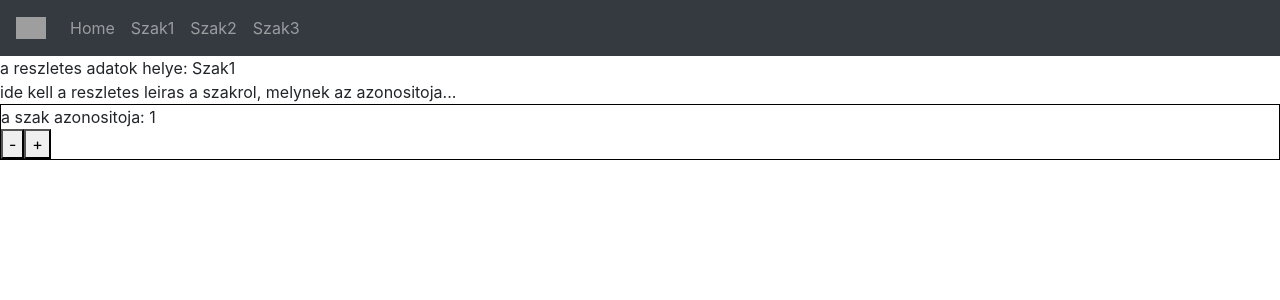
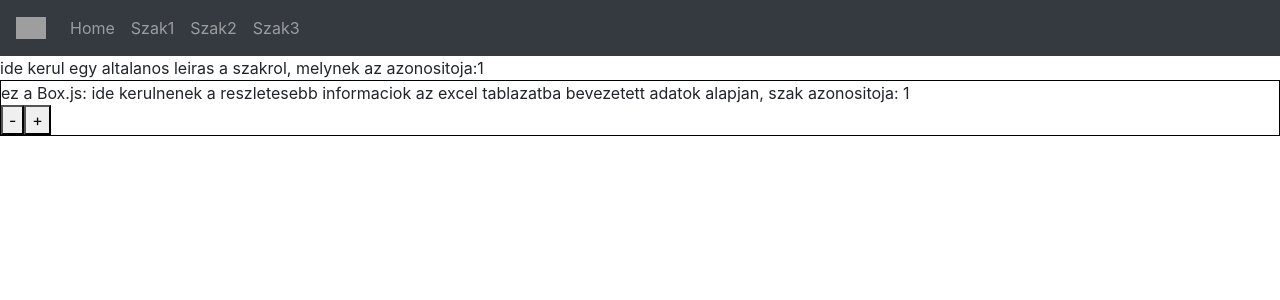
Before and after one commit to kmagdi/kkando, a React (Create React App) app: page /szak1 in a window 1280 px wide. Shown: the top 300 px of the page. Built offline with nearby package versions, Linux system fonts and the light colour scheme; grey boxes are pictures that could not be loaded.

Commit message:
Szaki.js torles

```diff
--- a/src/App.js
+++ b/src/App.js
@@ -1,8 +1,6 @@
 import React from 'react';
 import {BrowserRouter,Route,Switch} from "react-router-dom"
-import {Szak1} from "./components/Szak1"
-import {Szak2} from "./components/Szak2"
-import {Szak3} from "./components/Szak3"
+import {Szak} from "./components/Szak"
 import {Home} from "./components/Home"
 import {Navbar} from "./components/Navbar"
 import { ParallaxProvider } from 'react-scroll-parallax'
@@ -16,9 +14,9 @@ export const App=()=>{
                 <Switch>
                     <Route  exact path="/" component={Home}/>
                     <Route  exact path="/kkando" component={Home}/>
-                    <Route exact path="/szak1"><Szak1/></Route>
-                    <Route path="/szak2" component={Szak2}/>
-                    <Route path="/szak3" component={Szak3}/>
+                    <Route exact path="/szak1"><Szak id={"1"}/></Route>
+                    <Route exact path="/szak2"><Szak id={"2"}/></Route>
+                    <Route path="/szak3" ><Szak id={"3"}/></Route>
                 </Switch>
             </BrowserRouter>
         </ParallaxProvider>
--- a/src/components/Box.js
+++ b/src/components/Box.js
@@ -16,7 +16,7 @@ if (!visible) style.display = "none";
 
     return (
       <div className="box" style={style}>
-         <div className="center">a szak azonositoja: {word}</div>
+         <div className="center">ez a Box.js: ide kerulnenek a reszletesebb informaciok az excel tablazatba bevezetett adatok alapjan, szak azonositoja: {word}</div>
         <button className="button top-corner" onClick={hideMe}>-</button>
         <button className="button bottom-corner" onClick={showMe}>+</button>
       </div>
--- a/src/components/Detail.js
+++ b/src/components/Detail.js
@@ -4,9 +4,8 @@ import {Box} from "./Box"
 export const Detail=(props)=>{
     return(
         <React.Fragment>
-            <div>ide kell a reszletes leiras a szakrol, melynek az azonositoja...</div>
-            {console.log(props)}
-            <Box key={props} word={props.szak} />
+            <div> ide kerul egy altalanos leiras a szakrol, melynek az azonositoja:{props.szakId}</div>
+             <Box key={props} word={props.szakId} />
         </React.Fragment>
 
     )
--- a/src/components/Szak1.js
+++ b/src/components/Szak.js
@@ -2,11 +2,11 @@ import React from 'react';
 import {Detail} from "./Detail"
 
 
-export const Szak1=()=>{
+export const Szak=(props)=>{
+
     return(
         <React.Fragment>
-            <div>a reszletes adatok helye: Szak1</div>
-            <Detail key={{id:1}} szak={"1"}/>
+            <Detail key={props.id} szakId={props.id}/>
         </React.Fragment>
        )
 }
```
Also changed, not shown: src/components/Szak2.js (deleted), src/components/Szak3.js (deleted).
